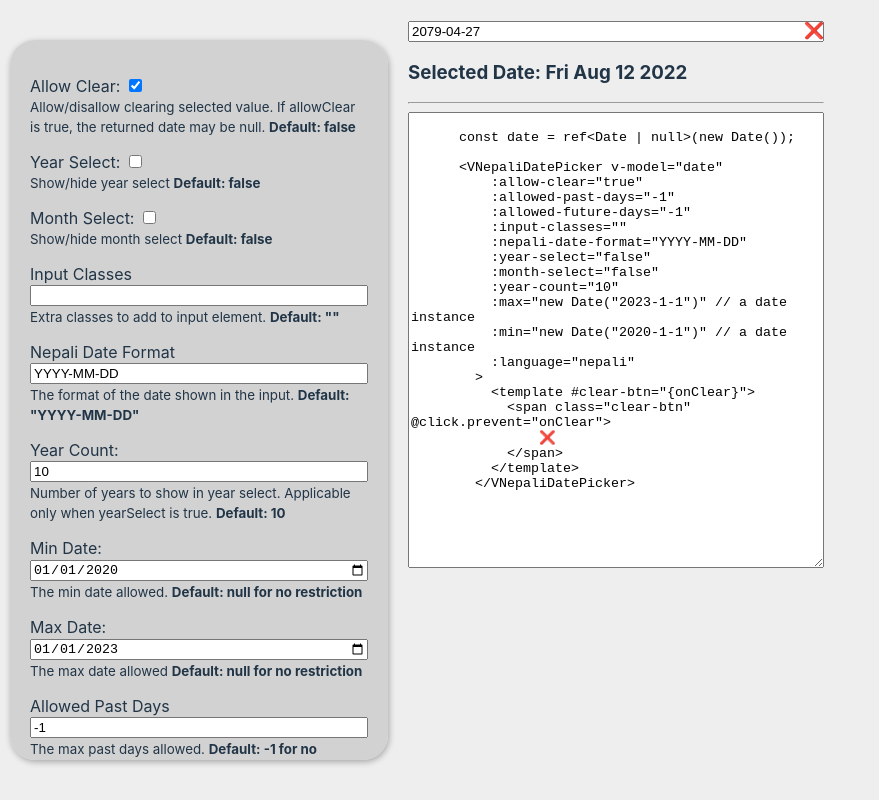
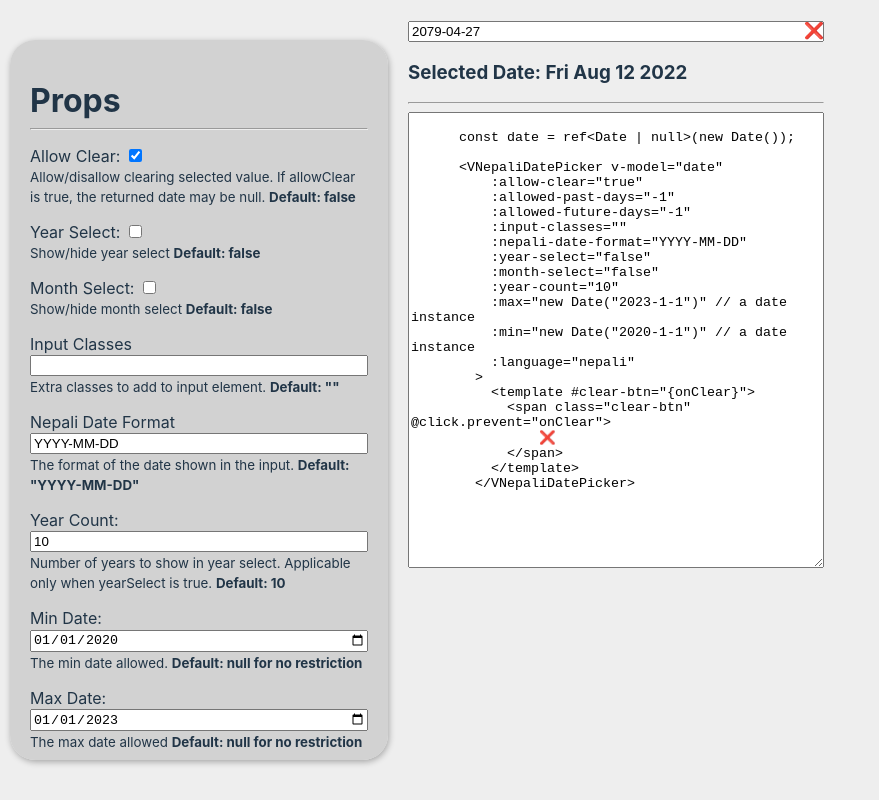
Before and after one commit to niroula-kushal/vue3-nepali-date-picker, a Vue app: page / in a window 1280 px wide. Shown: the whole page, without its empty margins (0-879 px from the left). Built offline with nearby package versions, Linux system fonts and the light colour scheme.

Commit message:
feat: add headers

```diff
--- a/src/App.vue
+++ b/src/App.vue
@@ -52,6 +52,8 @@ const usage = computed<string>(() => {
 <template>
   <div class="grid">
     <div class="sidebar">
+      <h1 class="mb-0">Props</h1>
+      <hr>
       <p>
         Allow Clear: <input type="checkbox" v-model="allowClear">
         <br/>
@@ -164,6 +166,23 @@ const usage = computed<string>(() => {
           </strong>
         </small>
       </p>
+
+      <h1 class="mb-0">
+        Slots
+      </h1>
+      <hr/>
+      #clear-btn {onClear : () => void} <br/>
+      <small>
+        Slot to render custom clear button [OPTIONAL]. <br/>
+         Call onClear to clear date
+      </small>
+      <textarea readonly rows="10" class="w-full">
+        <template #clear-btn="{onClear}">
+            <span class="clear-btn" @click.prevent="onClear">
+                ❌
+            </span>
+          </template>
+      </textarea>
     </div>
     <div class="content">
         <VNepaliDatePicker v-model="date"
@@ -231,6 +250,8 @@ const usage = computed<string>(() => {
   width: 100%;
 }
 
+.mb-0 { margin-bottom: 0;}
+
 @media screen and (max-width: 720px) {
   .grid {
     grid-template-columns: 1fr;
```
